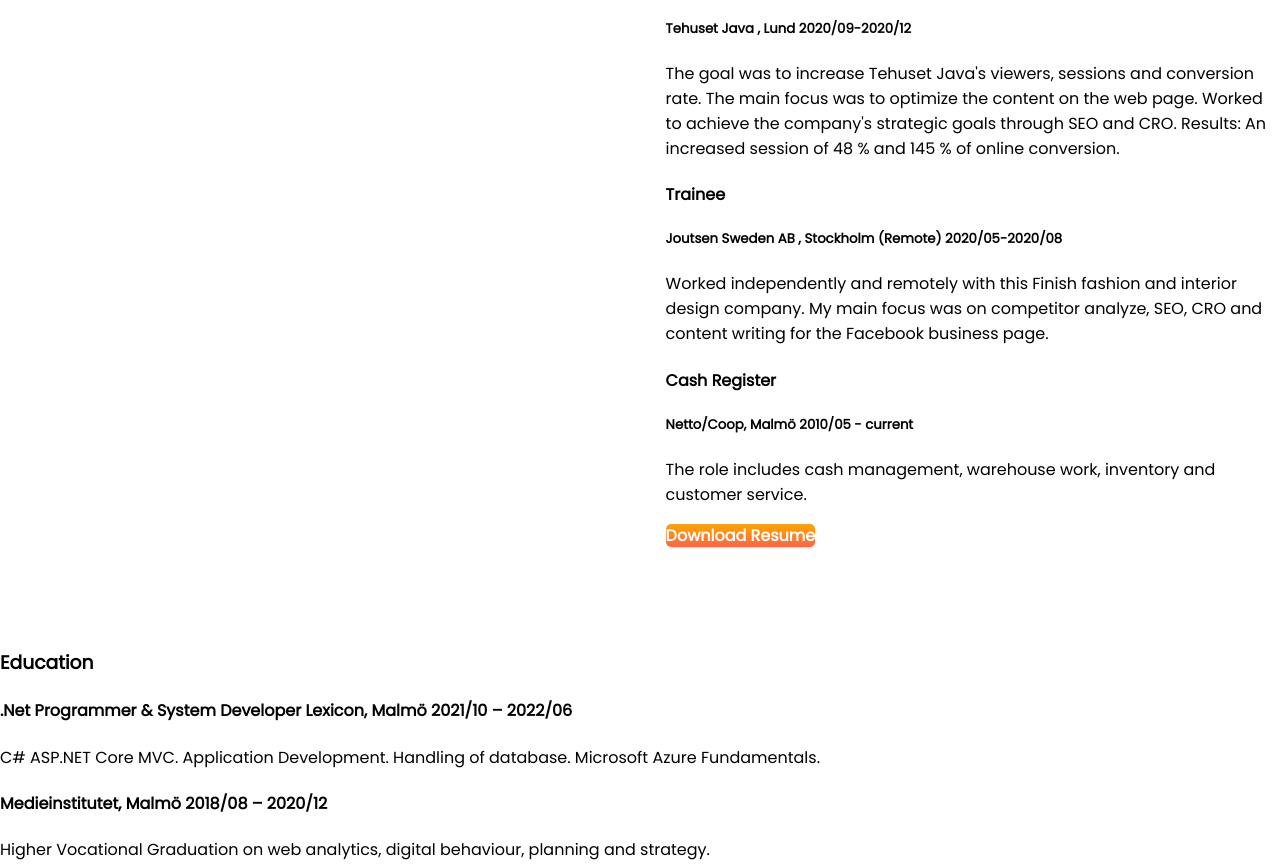
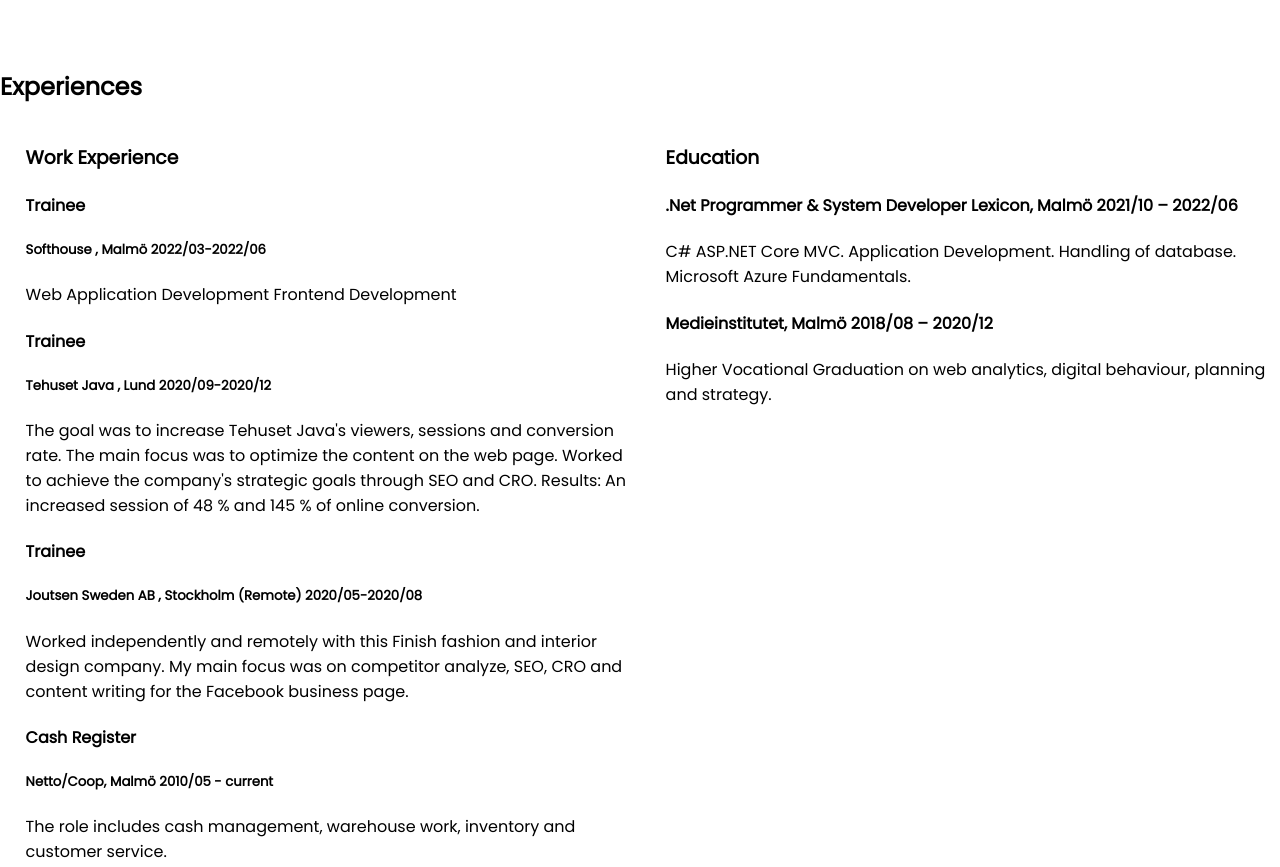
Before and after one commit to Aranya2021/developer-portfolio, a plain HTML site: page index.html in a window 1280 px wide. Shown: the part 1101-1968 px from the top of the page. Drawn offline with Linux system fonts and the light colour scheme.

Commit message:
section three added

```diff
--- a/index.html
+++ b/index.html
@@ -12,7 +12,7 @@
 
 </head>
 <body>
-    <section class="top-banner">
+    <section class="top-banner flexible-container">
         <div class="half-width">
             <h1> Welcome To</h1>
             <h1 ><span class="green-color">Aranya Rahman's</span> World!</h1>
@@ -27,7 +27,7 @@
         </div>
     </section>
 
-<section class="skills-experience">
+<section class="skills-experience flexible-container">
 
     <div class="half-width">
         <img src="images/my-bg2.png" alt="">
@@ -48,8 +48,18 @@
             Digital Marketing (SEM, SEO, CRO Content
             Marketing)
             Reporting and Presentation ( Data Studio)</p>
+            <a class="link-button" target="_blank"  href="">Download Resume</a>
+    </div>
+</section>
 
+<h2> Experiences</h2>
+
+<section class="experiences-area">
+        <div class="flexible-container">
+        <div class="half-width">
             <h3>Work Experience</h3>
+
+
             <h4>Trainee </h4>
             <h5>Softhouse , Malmö 2022/03-2022/06</h5>
                 <p>
@@ -71,13 +81,12 @@
             <h5>Netto/Coop, Malmö  2010/05 - current</h5>
             <p>The role includes cash management, warehouse work, inventory and customer service.</p>
 
-        <a class="link-button" target="_blank"  href="">Download Resume</a>
-
     </div>
 
-</section>
+    <div class="half-width">
 
         <h3>Education</h3>
+
         <h4>.Net Programmer & System Developer
             Lexicon, Malmö 2021/10 – 2022/06</h4>
                 <p>
@@ -88,12 +97,10 @@
                 </p>
         <h4>Medieinstitutet, Malmö 2018/08 – 2020/12</h4>
         <p>Higher Vocational Graduation on web analytics, digital behaviour, planning and strategy.</p>
+    </div>
+    </div>
 
-
-
-
-
-
+</section>
 
 
 </body>
--- a/style.css
+++ b/style.css
@@ -9,7 +9,7 @@ h1{
 .green-color{
     color: rgb(52, 144, 52);
 }
-section{
+.flexible-container{
     display: flex;
     margin-bottom: 100px;
 }
@@ -36,4 +36,5 @@ section{
 .skills-experience{
     background-image: url(images/dream-bg.png) ;
     background-repeat: no-repeat;
+    background-position: right;
 }
```
Lines whose indentation alone changed are shown as unchanged.
